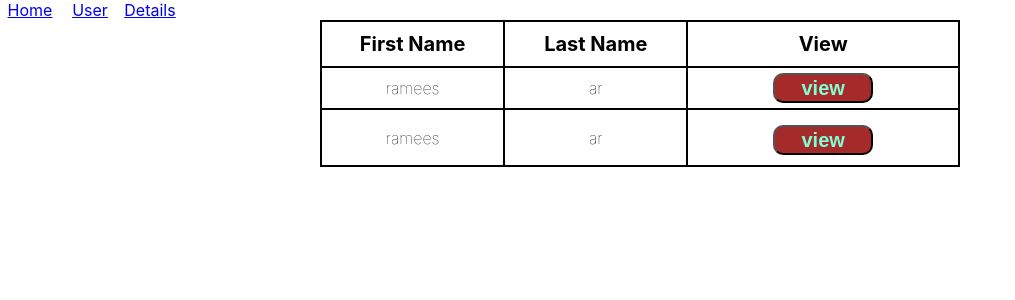
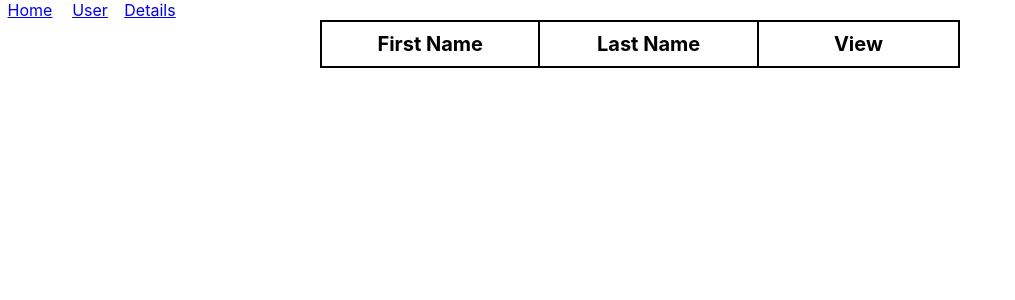
Before and after one commit to Ramees12ar/form-create-and-view-using-reactjs-router, a React (Create React App) app: page /data in a window 1280 px wide. Shown: the top 300 px of the page, without its empty margins (0-1015 px from the left). Built offline with nearby package versions, Linux system fonts and the light colour scheme.

Commit message:
data and details js updated

```diff
--- a/package.json
+++ b/package.json
@@ -8,6 +8,7 @@
     "@testing-library/user-event": "^12.8.3",
     "react": "^17.0.1",
     "react-dom": "^17.0.1",
+    "react-router-dom": "^5.2.0",
     "react-scripts": "4.0.3",
     "web-vitals": "^1.1.1"
   },
--- a/src/component/data.css
+++ b/src/component/data.css
@@ -10,7 +10,7 @@ table, th, td {
     padding-bottom: 10px;
     padding-left: 15px;
     padding-right: 15px;
-  }
+}
 table{
     width: 100%;
 }
@@ -19,8 +19,20 @@ th{
     font-size: 20px;
     font-weight: bold;
 }
+button{
+    cursor: pointer;
+}
+button:hover{
+    background-color: whitesmoke;
+}
 td{
     width:50px;
     font-size: 16px;
-    font-weight: lighter;
+    font-weight: bold;
 }
+.cap{
+    text-transform: capitalize;
+}
+.upp{
+    text-transform: uppercase;
+}
--- a/src/component/data.js
+++ b/src/component/data.js
@@ -4,19 +4,31 @@ class Data extends Component {
     constructor(props) {
         super(props);
         this.state = {
-            datas: [],
-            fname: "",
-            lname: "",
-            age: "",
-            dob: "",
-            place: ""
+            data: [],
+            sort: [],
         }
     }
-    componentDidMount() {
-        var arr =JSON.parse(localStorage.getItem("localData"));
-        this.setState({data: arr});
-        console.log(this.state.datas);
-        console.log(arr);
+    async componentDidMount() {
+        var str =await (localStorage.getItem("localData"));
+        if(str !=null){
+            var arr= JSON.parse(str);
+            await this.setState({data: arr});
+        }
+        else{
+            alert("No data available. Please add data")
+        }
+        //console.log(this.state.data);
+    }
+
+    //array filtered based on view click
+    detail = (k) => {
+        var arr = this.state.data;
+        let newData = arr.filter(function (id,index) {
+            return index === k;
+        });
+        this.setState({ sort: newData });
+        //console.log(this.state.sort);
+        localStorage.setItem("sortData", JSON.stringify(newData));
     }
     render() {
         return (
@@ -28,16 +40,17 @@ class Data extends Component {
                             <th>Last Name</th>
                             <th>View</th>
                         </tr>
-                        <tr>
-                            <td>ramees</td>
-                            <td>ar</td>
-                            <button>view</button>
-                        </tr>
-                        <tr>
-                            <td>ramees</td>
-                            <td>ar</td>
-                            <td><button>view</button></td>
-                        </tr>
+                        {
+                        this.state.data.map((i, k) => {
+                            return (
+                                <tr id={k}>
+                                        <td class="cap">{i.fname}</td>
+                                        <td class="upp">{i.lname}</td>
+                                        <td><button onClick={() => {this.detail(k)}}>view</button></td>
+                                </tr>
+                            )
+                        })
+                        }
                     </tbody>
                 </table>
             </div>
--- a/src/component/detail.js
+++ b/src/component/detail.js
@@ -1,6 +1,17 @@
 import React, { Component } from 'react';
 import './detail.css';
 class View extends Component {
+    constructor(props) {
+        super(props);
+        this.state = {
+            sort: [],
+        }
+    }
+    async componentDidMount() {
+        var arr =await JSON.parse(localStorage.getItem("sortData"));
+        await this.setState({sort: arr});
+        //console.log(this.state.sort);
+    }
     render() {
         return (
             <div className="head3">
@@ -13,13 +24,19 @@ class View extends Component {
                         <th>Date of Birth</th>
                         <th>Place</th>
                     </tr>
-                    <tr>
-                        <td>Ramees</td>
-                        <td>ar</td>
-                        <td>23</td>
-                        <td>25/04/1982</td>
-                        <td>ekm</td>
-                    </tr>
+                    {
+                    this.state.sort.map((i, k) => {
+                        return (
+                            <tr id={k}>
+                                <td class="cap">{i.fname}</td>
+                                <td class="upp">{i.lname}</td>
+                                <td>{i.age}</td>
+                                <td>{i.dob}</td>
+                                <td>{i.place}</td>
+                            </tr>
+                            )
+                        })
+                    }
                 </tbody>
             </table>
             </div>
```
Also changed, not shown: 1 other file (tests, documents, lock files or other folders).
